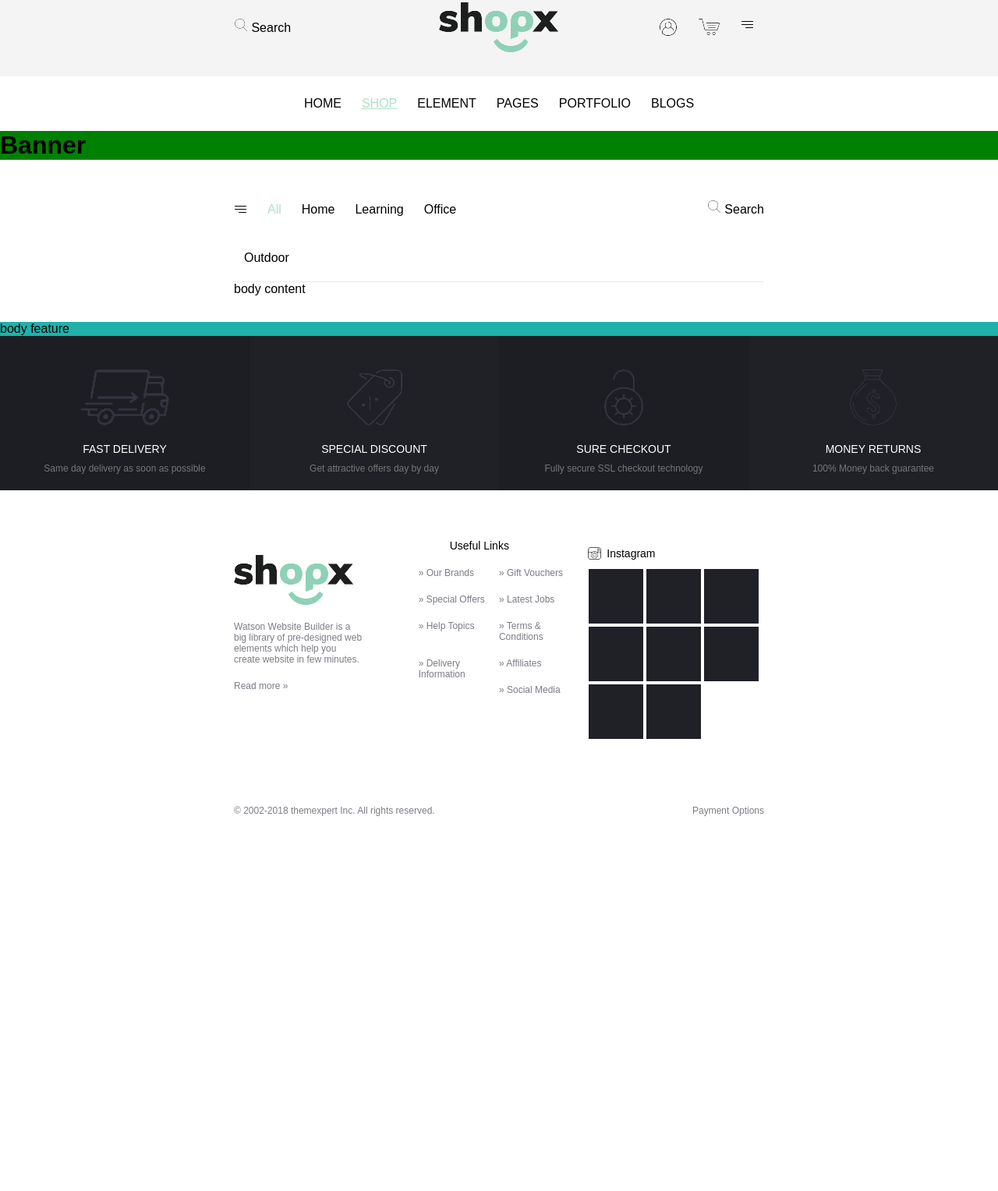
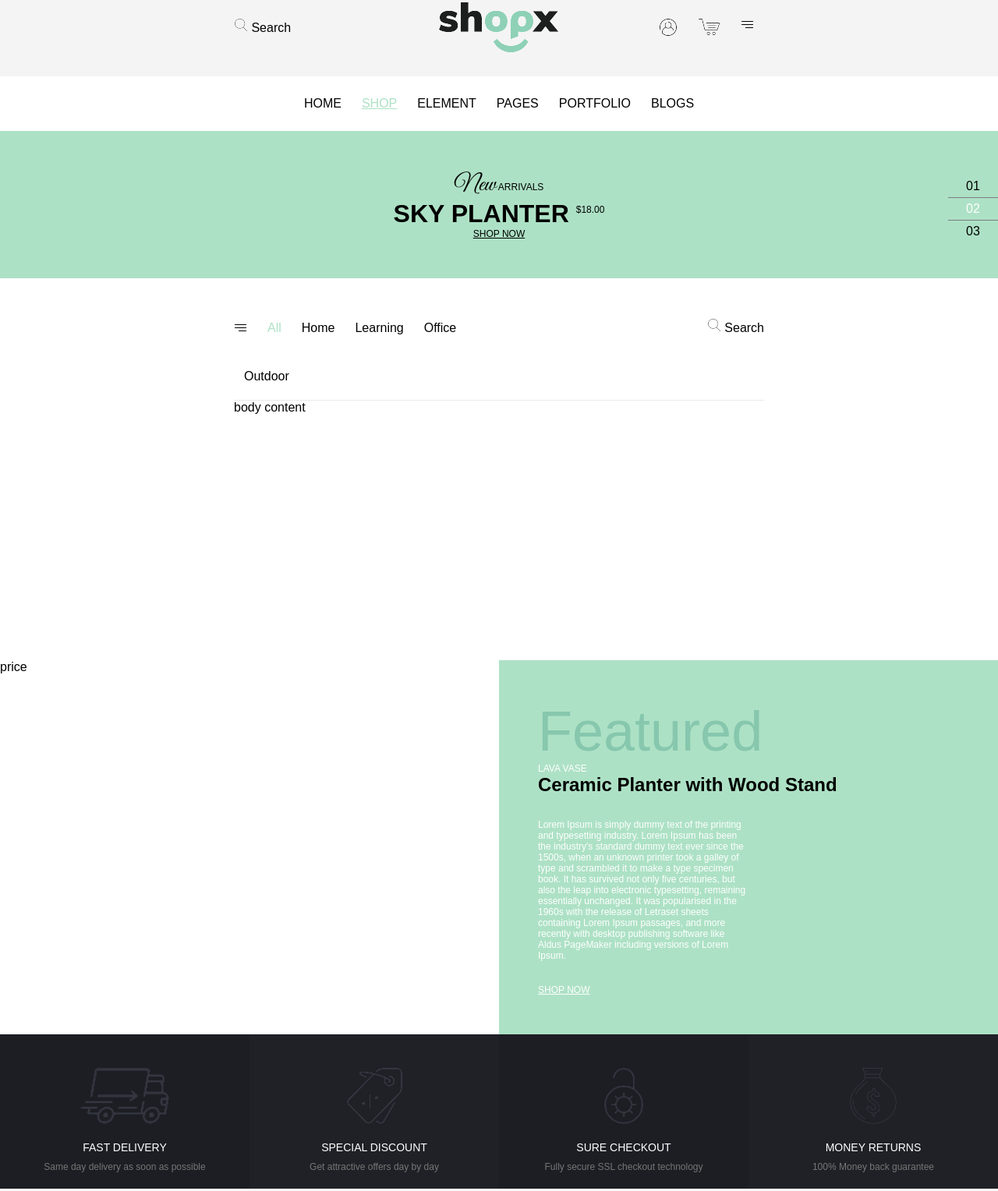
Before and after one commit to sarojrana/shopx, a plain HTML site: page index.html in a window 1280 px wide. Shown: the part 27-1555 px from the top of the page at 78% size. Before the commit the page ends 1094 px from the top, so only its background shows below. Drawn offline with Linux system fonts and the light colour scheme.

Commit message:
Design update.

```diff
--- a/css/layout.css
+++ b/css/layout.css
@@ -35,7 +35,7 @@
 }
 
 .banner {
-  background: green;
+  background: #ade1c5;
   width: 100%;
 }
 
@@ -67,14 +67,28 @@
   width: 50%;
 }
 
-.main-body .body-content {
+.body-content {
+  height: 300px;
 }
 
-.main-body .body-feature {
-  background: lightseagreen;
+.body-feature .price {
+  width: 50%;
+  float: left;
 }
 
-.footer {
+.body-feature .feature-wrapper {
+  width: 50%;
+  float: left;
+  background: #ade1c5;
+}
+
+.feature-wrapper .feature {
+  padding: 50px;
+}
+
+.feature-wrapper .description {
+  width: 50%;
+  padding: 30px 0;
 }
 
 .footer-content {
@@ -118,6 +132,10 @@
 
 .footer-end .payment-options {
   float: right;
-  width: 50%;
   text-align: right;
 }
+
+.payment-options .payment-gateways,
+.payment-options .secure {
+  float: left;
+}
--- a/css/reset.css
+++ b/css/reset.css
@@ -1,3 +1,5 @@
+@import url('https://fonts.googleapis.com/css?family=Great+Vibes&display=swap');
+
 * {
   margin: 0;
   padding: 0;
@@ -13,6 +15,11 @@ a {
   color: #000;
 }
 
+span {
+  font-size: 12px;
+  font-weight: normal;
+}
+
 ul li {
   list-style-type: none;
 }
@@ -26,3 +33,15 @@ ul li {
 .padding-large {
   padding: 0 300px;
 }
+
+.pink {
+  background: #e7a8c6;
+}
+
+.indigo {
+  background: #8ed1b7;
+}
+
+.black {
+  background: #000;
+}
--- a/css/style.css
+++ b/css/style.css
@@ -32,6 +32,39 @@
 .header-nav-wrapper ul li a:hover {
   color: #ade1c5;
   text-decoration: underline;
+}
+
+.banner {
+  position: relative;
+  padding: 50px 0;
+  text-align: center;
+}
+
+.banner .link {
+  text-decoration: underline;
+}
+
+.banner .calligraphy {
+  font-size: 30px;
+  font-family: 'Great Vibes', cursive;
+}
+
+.banner .banner-link {
+  position: absolute;
+  right: 0;
+  top: 30%;
+  width: 5%;
+}
+
+.banner .banner-link ul li {
+  padding: 5px;
+  display: block;
+}
+
+.banner .banner-link ul li.active {
+  color: #fff;
+  border-top: 1px solid #7b7c85;
+  border-bottom: 1px solid #7b7c85;
 }
 
 .body-nav .nav-links ul li {
@@ -74,6 +107,24 @@
 
 .service ul li p {
   color: #767676;
+}
+
+.feature {
+  color: #fff;
+}
+
+.feature .large-title {
+  font-size: 72px;
+  color: #86c7ae;
+}
+
+.feature h2 {
+  color: #000;
+}
+
+.feature .link {
+  text-decoration: underline;
+  color: #fff;
 }
 
 .footer,
@@ -121,7 +172,18 @@
 .footer-content .instagram .tile {
   height: 70px;
   width: 70px;
-  background: #202127;
   float: left;
   margin: 2px;
 }
+
+.payment-gateways {
+  text-align: right;
+}
+
+.payment-gateways ul li {
+  float: left;
+}
+
+.payment-options .secure {
+  padding-top: 10px;
+}
--- a/index.html
+++ b/index.html
@@ -41,7 +41,18 @@
         </div>
       </div>
       <div class="banner">
-        <h1>Banner</h1>
+        <div class="banner-content">
+          <p><span class="calligraphy">New</span> ARRIVALS</p>
+          <h1>SKY PLANTER <sup><span>&dollar;18.00</span></sup></h1>
+          <p><a href="" class="link">SHOP NOW</a></p>
+        </div>
+        <div class="banner-link">
+          <ul>
+            <li>01</li>
+            <li class="active">02</li>
+            <li>03</li>
+          </ul>
+        </div>
       </div>
       <div class="main-body">
         <div class="body-wrapper padding-large">
@@ -63,7 +74,25 @@
           </div>
         </div>
         <div class="body-feature">
-          body feature
+          <div class="price">
+            price
+          </div>
+          <div class="feature-wrapper">
+            <div class="feature">
+              <p class="large-title">Featured</p>
+              <p>LAVA VASE</p>
+              <h2>Ceramic Planter with Wood Stand</h2>
+              <p class="description">
+                Lorem Ipsum is simply dummy text of the printing and typesetting industry.
+                Lorem Ipsum has been the industry's standard dummy text ever since the 1500s,
+                when an unknown printer took a galley of type and scrambled it to make a type specimen book.
+                It has survived not only five centuries, but also the leap into electronic typesetting, remaining essentially unchanged.
+                It was popularised in the 1960s with the release of Letraset sheets containing Lorem Ipsum passages,
+                and more recently with desktop publishing software like Aldus PageMaker including versions of Lorem Ipsum.
+              </p>
+              <p><a href="" class="link">SHOP NOW</a></p>
+            </div>
+          </div>
         </div>
       </div>
       <div class="footer">
@@ -119,14 +148,14 @@
           <div class="instagram">
             <p class="title">Instagram</p>
             <div class="tiles clearfix">
-              <div class="tile"></div>
-              <div class="tile"></div>
-              <div class="tile"></div>
-              <div class="tile"></div>
-              <div class="tile"></div>
-              <div class="tile"></div>
-              <div class="tile"></div>
-              <div class="tile"></div>
+              <div class="tile pink"></div>
+              <div class="tile black"></div>
+              <div class="tile pink"></div>
+              <div class="tile black"></div>
+              <div class="tile indigo"></div>
+              <div class="tile pink"></div>
+              <div class="tile black"></div>
+              <div class="tile indigo"></div>
             </div>
           </div>
         </div>
@@ -136,7 +165,20 @@
               <span>&copy; 2002-2018 themexpert Inc. All rights reserved.</span>
             </div>
             <div class="payment-options">
-              Payment Options
+              <div class="payment-gateways">
+                <p>Payment Options</p>
+                <ul>
+                  <li><a href=""><img src="./images/payment-card.png" alt=""></a></li>
+                  <li><a href=""><img src="./images/bitcoin.png" alt=""></a></li>
+                  <li><a href=""><img src="./images/payment-curve.png" alt=""></a></li>
+                  <li><a href=""><img src="./images/mastercard.png" alt=""></a></li>
+                  <li><a href=""><img src="./images/paypal.png" alt=""></a></li>
+                  <li><a href=""><img src="./images/visa.png" alt=""></a></li>
+                </ul>
+              </div>
+              <div class="secure">
+                <img src="./images/secure.png" alt="">
+              </div>
             </div>
           </div>
         </div>
```
